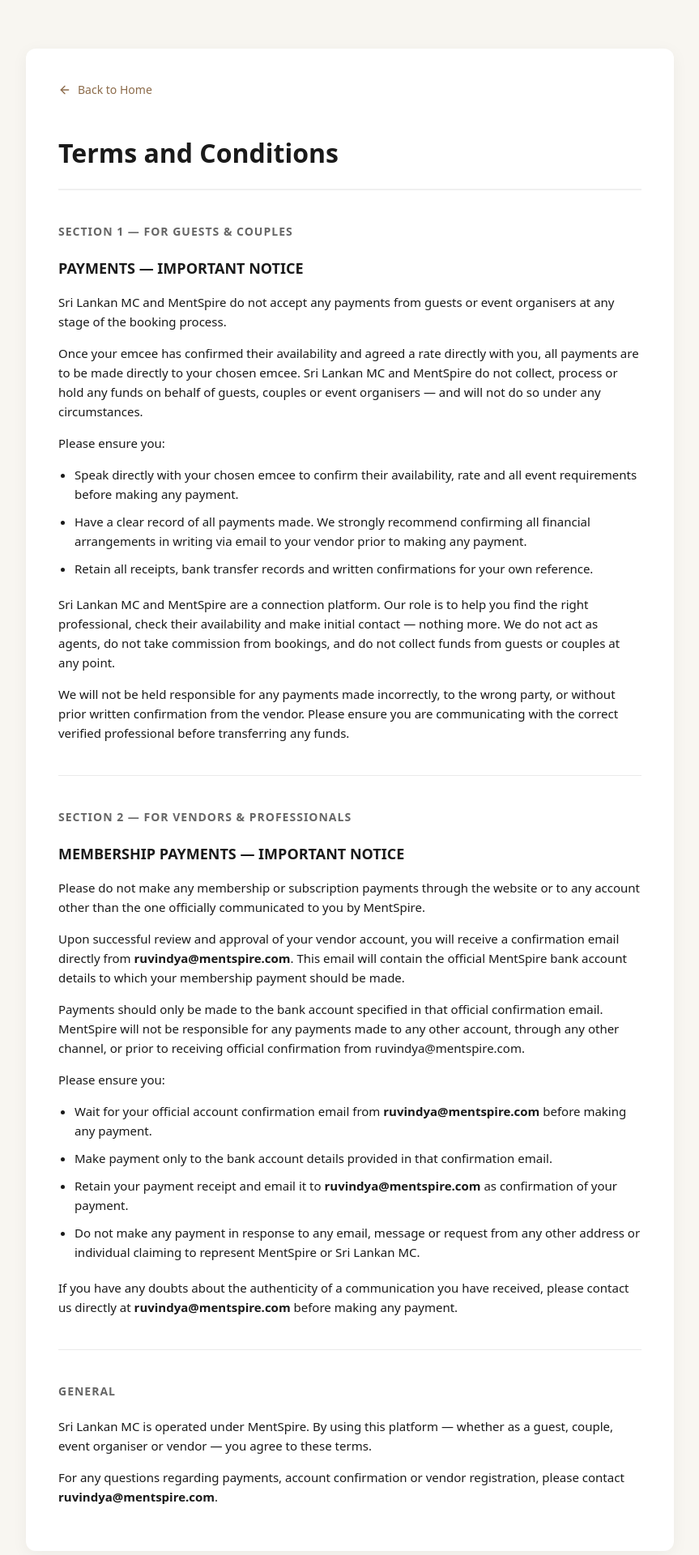
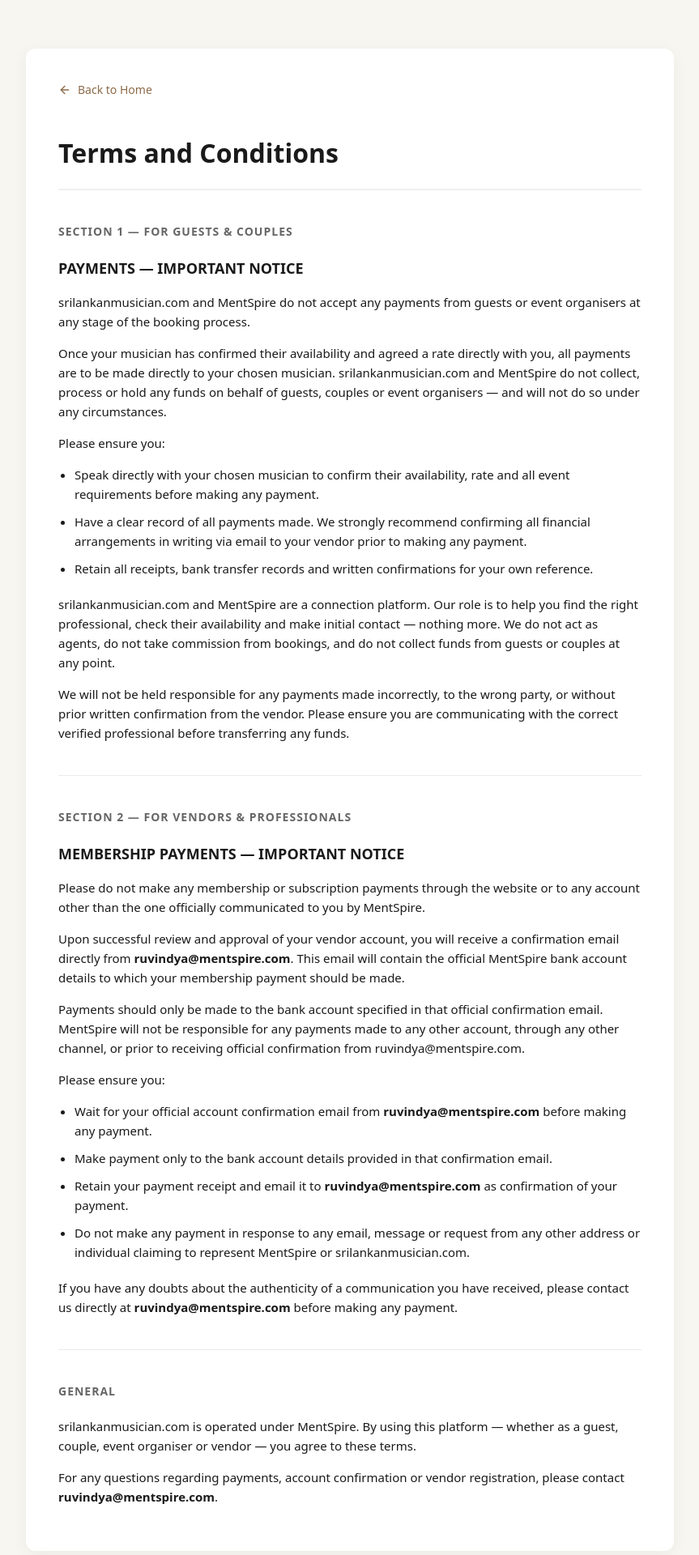
Before and after one commit to AntonSandbox/srilankanmusicians, a Next.js app: page /terms-and-conditions in a window 1280 px wide. Shown: the top 1920 px of the page at 81% size, without its empty margins (208-1071 px from the left). Built offline with nearby package versions, Linux system fonts and the light colour scheme.

Commit message:
feat: updated TOS

```diff
--- a/app/terms-and-conditions/page.tsx
+++ b/app/terms-and-conditions/page.tsx
@@ -60,23 +60,23 @@
           </h3>
 
           <p style={{ marginBottom: '15px' }}>
-            Sri Lankan MC and MentSpire do not accept any payments from guests or event organisers at any stage of the booking process.
+            srilankanmusician.com and MentSpire do not accept any payments from guests or event organisers at any stage of the booking process.
           </p>
 
           <p style={{ marginBottom: '15px' }}>
-            Once your emcee has confirmed their availability and agreed a rate directly with you, all payments are to be made directly to your chosen emcee. Sri Lankan MC and MentSpire do not collect, process or hold any funds on behalf of guests, couples or event organisers — and will not do so under any circumstances.
+            Once your musician has confirmed their availability and agreed a rate directly with you, all payments are to be made directly to your chosen musician. srilankanmusician.com and MentSpire do not collect, process or hold any funds on behalf of guests, couples or event organisers — and will not do so under any circumstances.
           </p>
 
           <p style={{ marginBottom: '15px', fontWeight: 500 }}>Please ensure you:</p>
 
           <ul style={{ listStyleType: 'disc', paddingLeft: '20px', marginBottom: '20px', display: 'flex', flexDirection: 'column', gap: '10px' }}>
-            <li>Speak directly with your chosen emcee to confirm their availability, rate and all event requirements before making any payment.</li>
+            <li>Speak directly with your chosen musician to confirm their availability, rate and all event requirements before making any payment.</li>
             <li>Have a clear record of all payments made. We strongly recommend confirming all financial arrangements in writing via email to your vendor prior to making any payment.</li>
             <li>Retain all receipts, bank transfer records and written confirmations for your own reference.</li>
           </ul>
 
           <p style={{ marginBottom: '15px' }}>
-            Sri Lankan MC and MentSpire are a connection platform. Our role is to help you find the right professional, check their availability and make initial contact — nothing more. We do not act as agents, do not take commission from bookings, and do not collect funds from guests or couples at any point.
+            srilankanmusician.com and MentSpire are a connection platform. Our role is to help you find the right professional, check their availability and make initial contact — nothing more. We do not act as agents, do not take commission from bookings, and do not collect funds from guests or couples at any point.
           </p>
 
           <p style={{ marginBottom: '40px' }}>
@@ -111,7 +111,7 @@
             <li>Wait for your official account confirmation email from <strong>ruvindya@mentspire.com</strong> before making any payment.</li>
             <li>Make payment only to the bank account details provided in that confirmation email.</li>
             <li>Retain your payment receipt and email it to <strong>ruvindya@mentspire.com</strong> as confirmation of your payment.</li>
-            <li>Do not make any payment in response to any email, message or request from any other address or individual claiming to represent MentSpire or Sri Lankan MC.</li>
+            <li>Do not make any payment in response to any email, message or request from any other address or individual claiming to represent MentSpire or srilankanmusician.com.</li>
           </ul>
 
           <p style={{ marginBottom: '40px' }}>
@@ -125,7 +125,7 @@
           </h2>
 
           <p style={{ marginBottom: '15px' }}>
-            Sri Lankan MC is operated under MentSpire. By using this platform — whether as a guest, couple, event organiser or vendor — you agree to these terms.
+            srilankanmusician.com is operated under MentSpire. By using this platform — whether as a guest, couple, event organiser or vendor — you agree to these terms.
           </p>
 
           <p style={{ marginBottom: '15px' }}>
```
